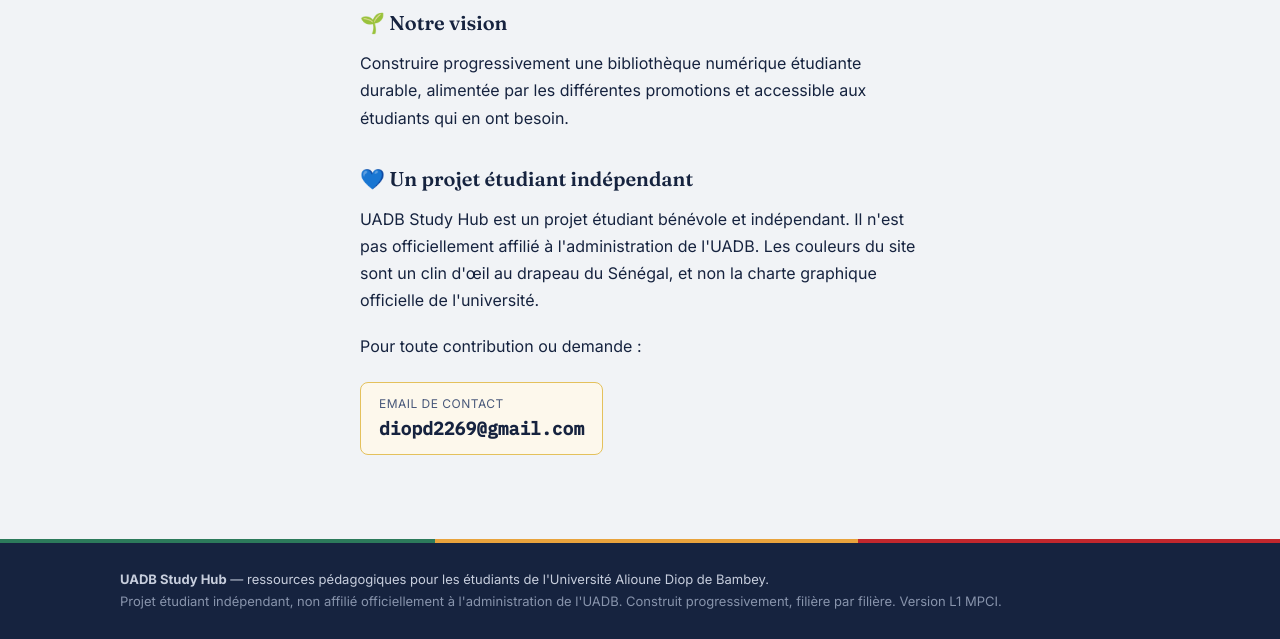
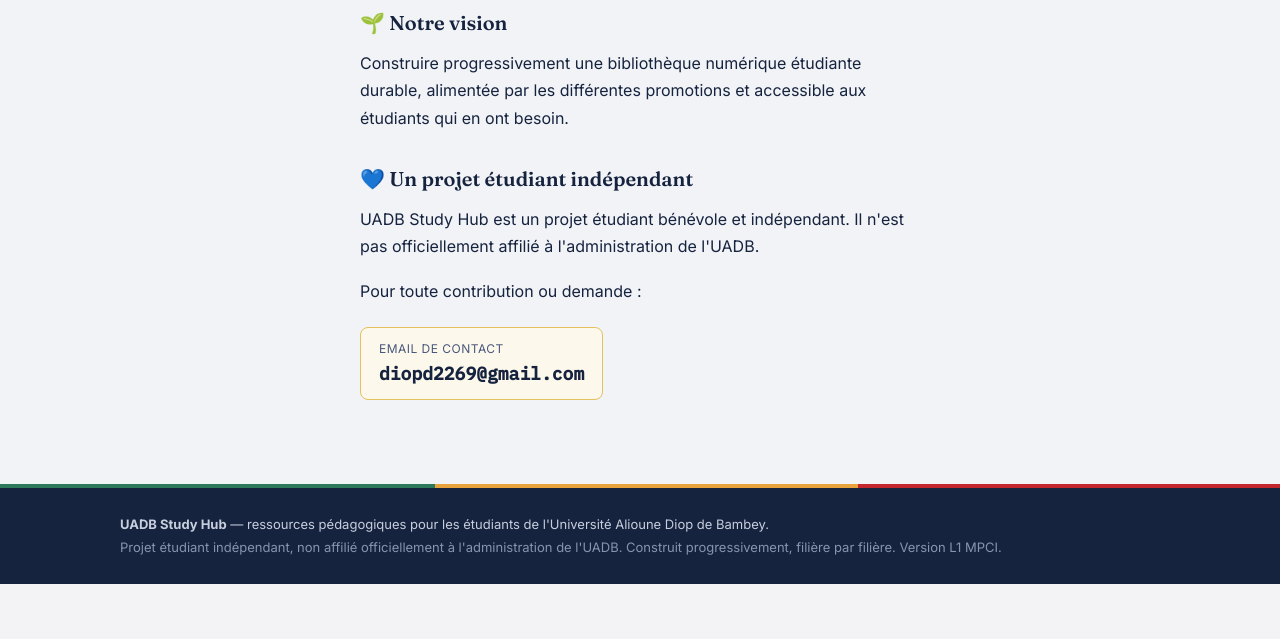
Before and after one commit to dame-uadb2026/uadb-study-hub, a Flask app: page /a-propos in a window 1280 px wide. Shown: the part 1611-2250 px from the top of the page. After the commit the page ends 2195 px from the top, so only its background shows below. Run offline with Flask 3, Linux system fonts and the light colour scheme; data comes from the database, SQL or seed files in the repository.

Commit message:
Update a_propos.html

```diff
--- a/templates/a_propos.html
+++ b/templates/a_propos.html
@@ -72,8 +72,7 @@
     <h2 class="titre-section-apropos">💙 Un projet étudiant indépendant</h2>
     <p>
       UADB Study Hub est un projet étudiant bénévole et indépendant. Il n'est pas
-      officiellement affilié à l'administration de l'UADB. Les couleurs du site sont un
-      clin d'œil au drapeau du Sénégal, et non la charte graphique officielle de l'université.
+      officiellement affilié à l'administration de l'UADB.
     </p>
     <p>Pour toute contribution ou demande :</p>
     <div class="bloc-soutien">
```
